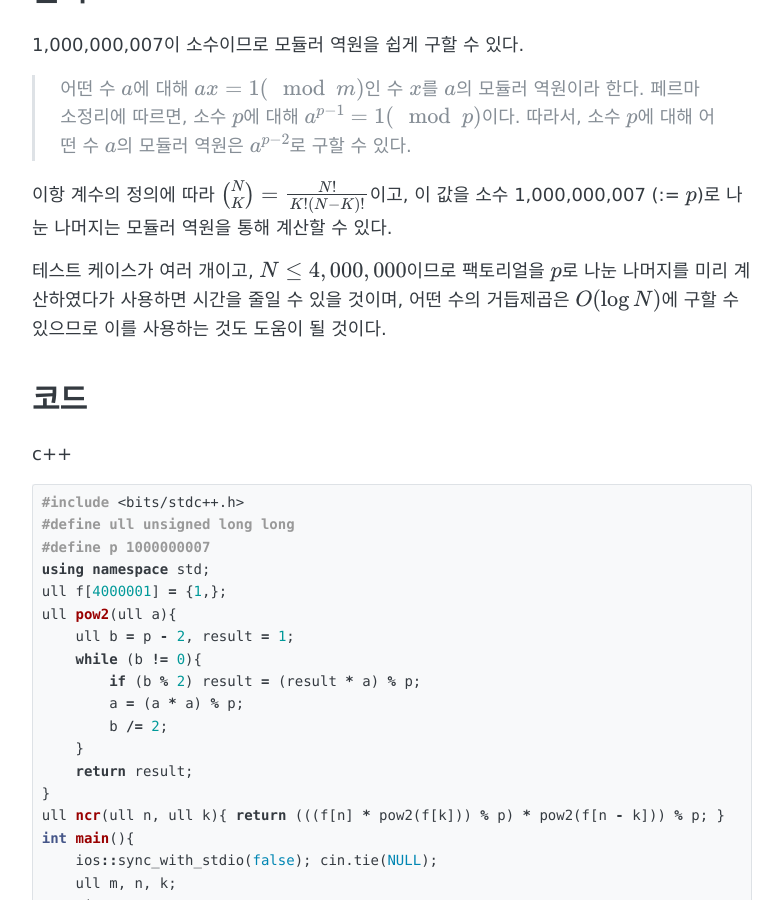
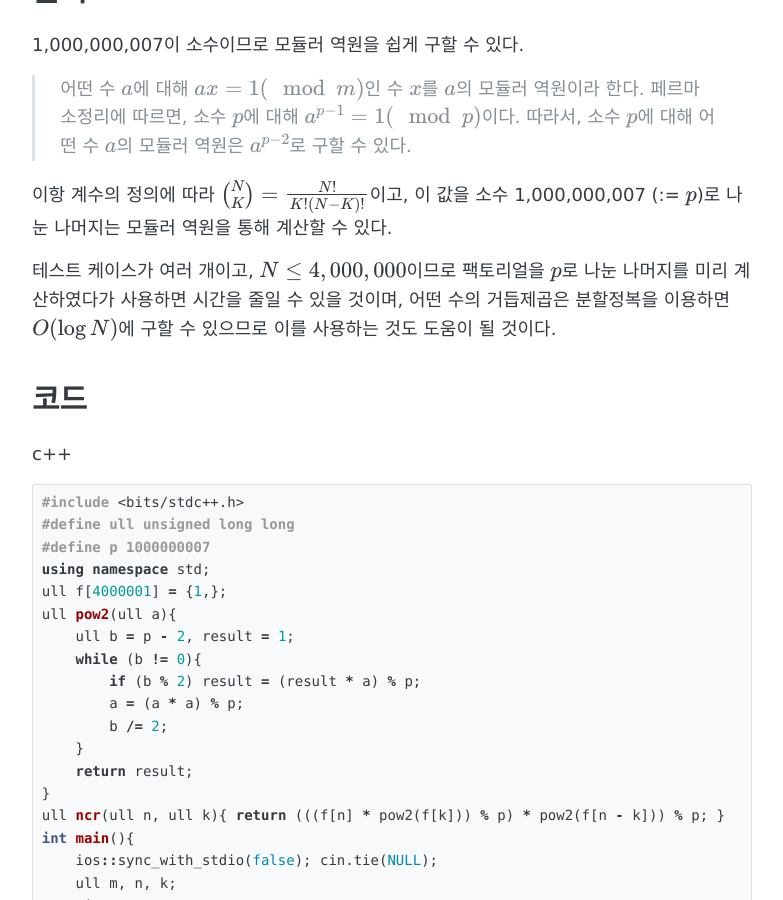
Before and after one commit to higstudev/higstudev.github.io, a Jekyll site: the page built from _posts/2024-01-05-BOJ13977.md, in a window 1280 px wide and 900 px high, scrolled down 803 px. Shown: the whole window, without its empty margins (248-1031 px from the left). Built offline with Jekyll 4.4.1, drawn with Linux system fonts in a browser that asks for light colours; formulas are drawn with MathJax 3.

Commit message:
Update 2024-01-05-BOJ13977.md

```diff
--- a/_posts/2024-01-05-BOJ13977.md
+++ b/_posts/2024-01-05-BOJ13977.md
@@ -31,7 +31,7 @@ $M$개의 자연수 $N$과 정수 $K$가 주어졌을 때 이항 계수 $\bin
 
 이항 계수의 정의에 따라 $\binom{N}{K} = \frac{N!}{K! (N-K)!}$이고, 이 값을 소수 1,000,000,007 (:= $p$)로 나눈 나머지는 모듈러 역원을 통해 계산할 수 있다.
 
-테스트 케이스가 여러 개이고, $N \leq 4,000,000$이므로 팩토리얼을 $p$로 나눈 나머지를 미리 계산하였다가 사용하면 시간을 줄일 수 있을 것이며, 어떤 수의 거듭제곱은 $O(\log N)$에 구할 수 있으므로 이를 사용하는 것도 도움이 될 것이다.
+테스트 케이스가 여러 개이고, $N \leq 4,000,000$이므로 팩토리얼을 $p$로 나눈 나머지를 미리 계산하였다가 사용하면 시간을 줄일 수 있을 것이며, 어떤 수의 거듭제곱은 분할정복을 이용하면 $O(\log N)$에 구할 수 있으므로 이를 사용하는 것도 도움이 될 것이다.
 
 # 코드
 
```
